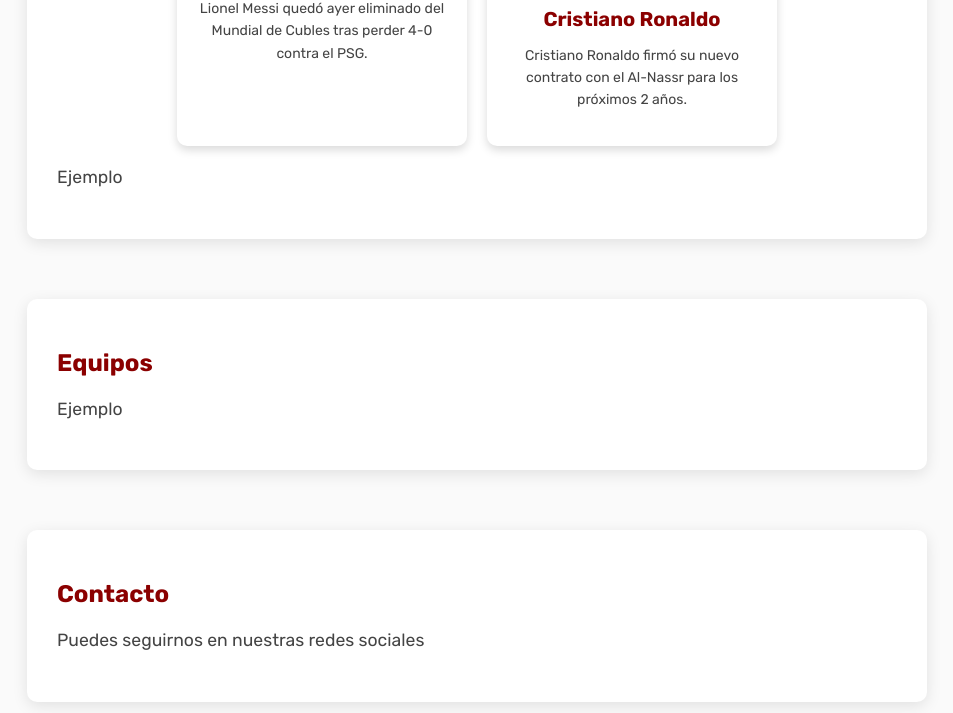
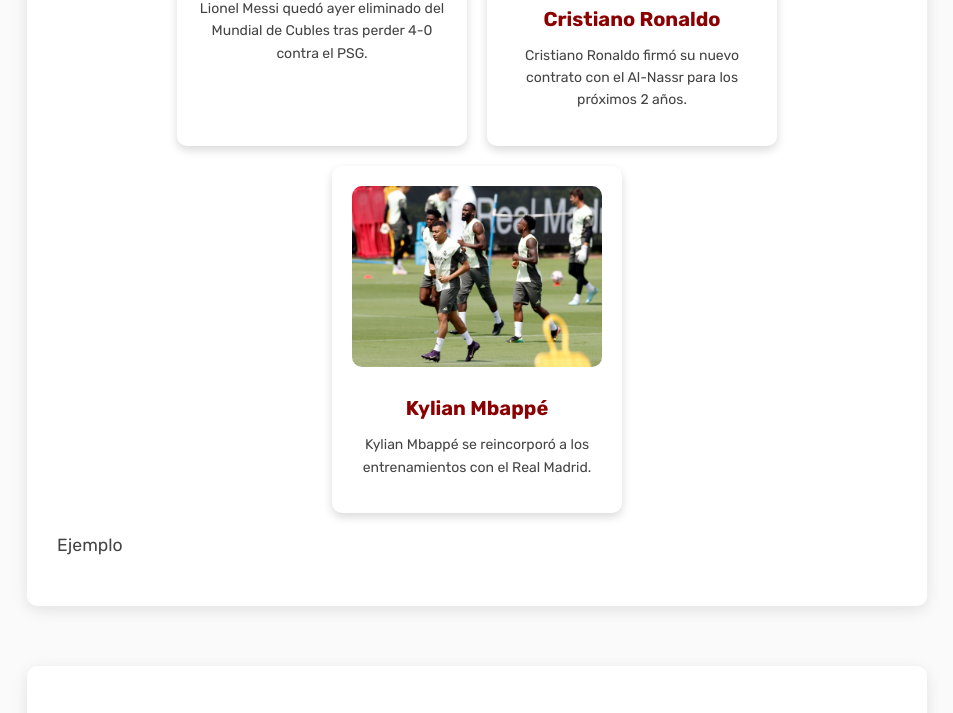
Before and after one commit to DaniDiaaz/futboleros, a plain HTML site: page pagina-principal.html in a window 1280 px wide. Shown: the part 673-1386 px from the top of the page, without its empty margins (163-1116 px from the left). Drawn offline with Linux system fonts and the light colour scheme.

Commit message:
Add files via upload

```diff
--- a/pagina-principal.html
+++ b/pagina-principal.html
@@ -191,16 +191,21 @@
   <h2>Últimas noticias</h2>
 <section id="jugadores">
 <div class="galeria-jugadores">
+
 <div class="tarjeta">
   <img src="messi.jpg" alt="Lionel Messi">
   <h3>Lionel Messi</h3>
   <p>Lionel Messi quedó ayer eliminado del Mundial de Cubles tras perder 4-0 contra el PSG.</p></div>
 
-
 <div class="tarjeta">
   <img src="cristiano.jpg" alt="Cristiano Ronaldo">
   <h3>Cristiano Ronaldo</h3>
   <p>Cristiano Ronaldo firmó su nuevo contrato con el Al-Nassr para los próximos 2 años.</p></div>
+
+<div class="tarjeta">
+  <img src="mbappe.jpg" alt="Kylian Mbappé">
+  <h3>Kylian Mbappé</h3>
+  <p>Kylian Mbappé se reincorporó a los entrenamientos con el Real Madrid.</p></div>
 </div>
 </section>
 
```
Also changed, not shown: mbappe.jpg (added).
